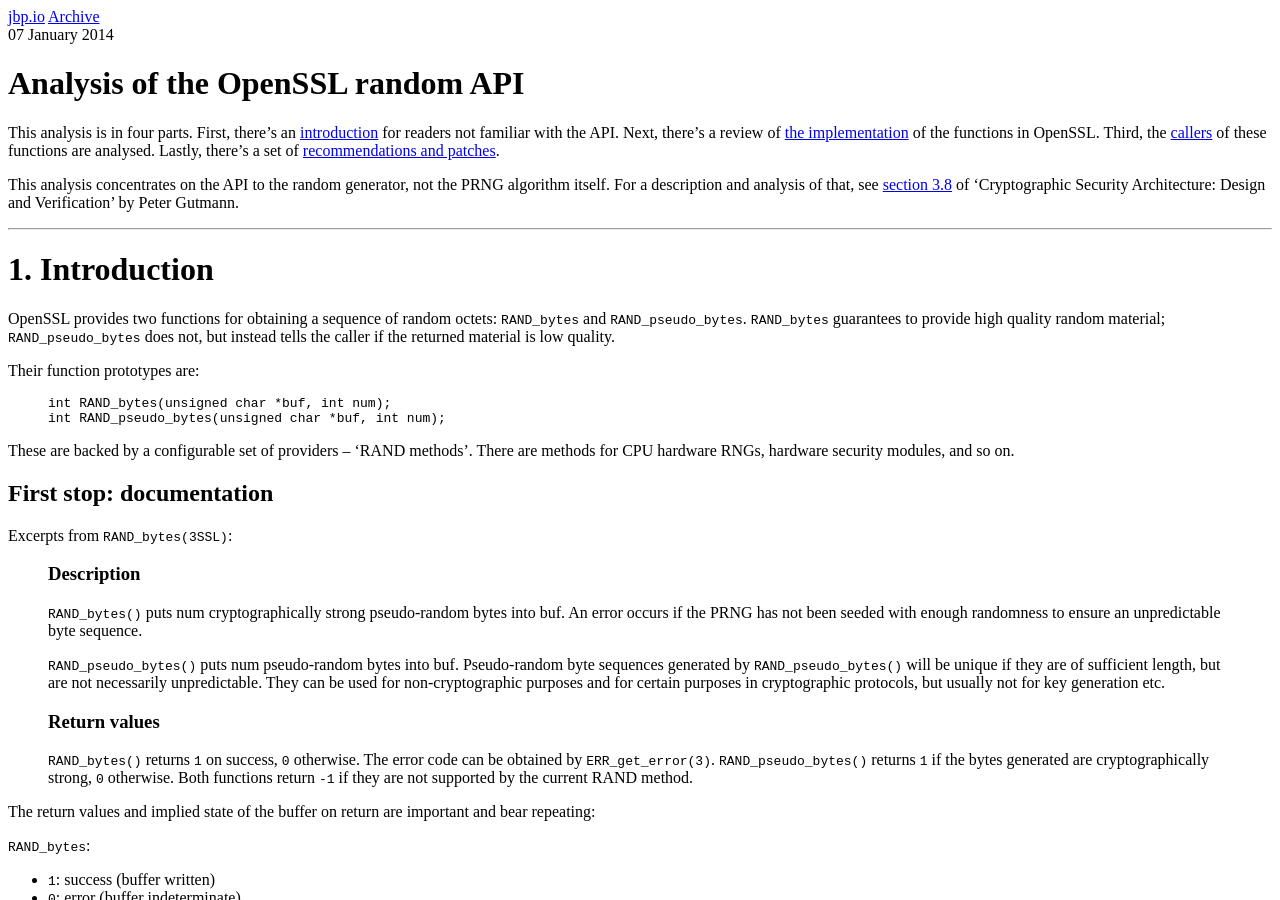
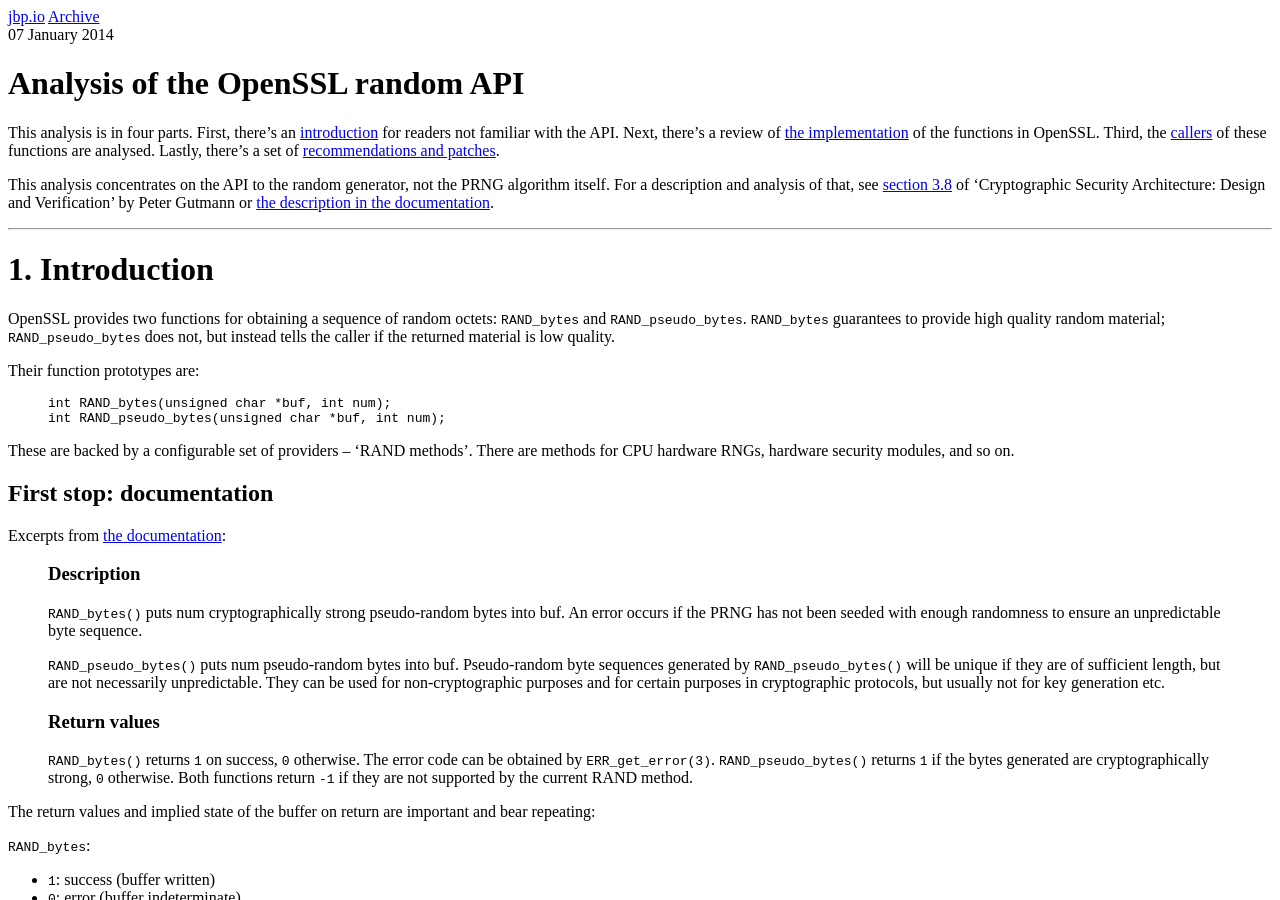
Before and after one commit to ctz/ctz.github.com, a Jekyll site: the page built from _posts/2014-01-07-openssl-rand-api.md, in a window 1280 px wide and 900 px high. Built offline with Jekyll 4.4.1, drawn with Linux system fonts in a browser that asks for light colours.

Commit message:
link to docs

```diff
--- a/_posts/2014-01-07-openssl-rand-api.md
+++ b/_posts/2014-01-07-openssl-rand-api.md
@@ -14,9 +14,11 @@
 
 This analysis concentrates on the API to the random generator, not the PRNG
 algorithm itself.  For a description and analysis of that, see [section 3.8][gutmann] of
-'Cryptographic Security Architecture: Design and Verification' by Peter Gutmann.
+'Cryptographic Security Architecture: Design and Verification' by Peter Gutmann or
+[the description in the documentation][openssl-rand].
 
 [gutmann]: http://www.cypherpunks.to/~peter/06_random.pdf
+[openssl-rand]: http://openssl.org/docs/crypto/rand.html
 
 *****
 
@@ -37,7 +39,9 @@
 for CPU hardware RNGs, hardware security modules, and so on.
 
 ## First stop: documentation
-Excerpts from `RAND_bytes(3SSL)`:
+Excerpts from [the documentation][rand_bytes]:
+
+[rand_bytes]: http://openssl.org/docs/crypto/RAND_bytes.html
 
 > ### Description
 > `RAND_bytes()` puts num cryptographically strong pseudo-random bytes into buf.
```
